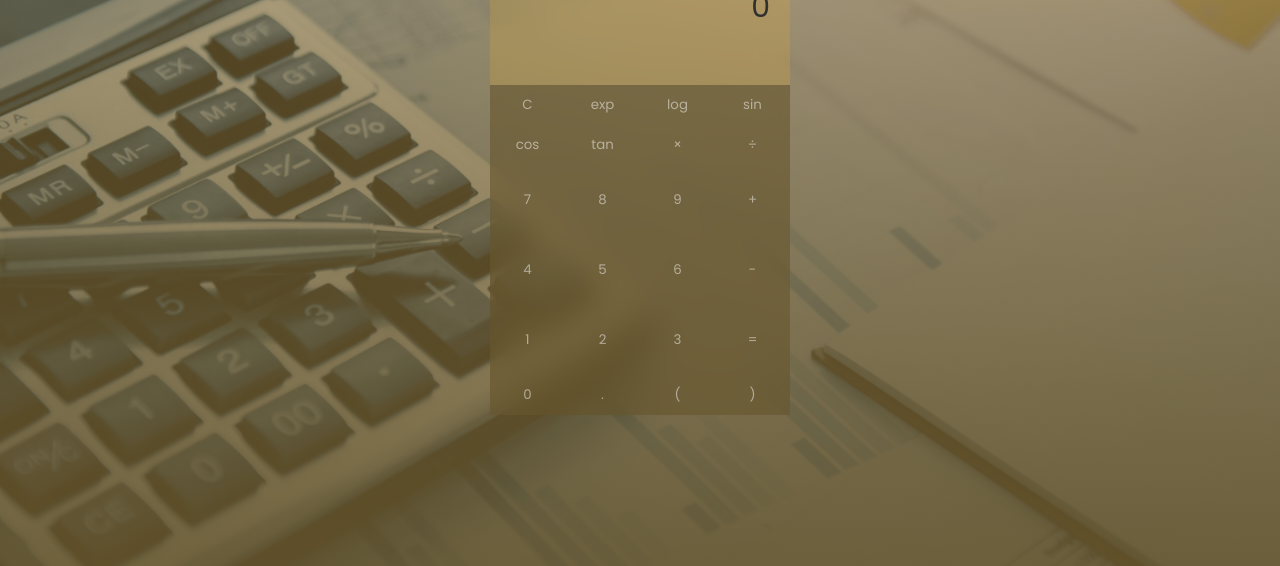
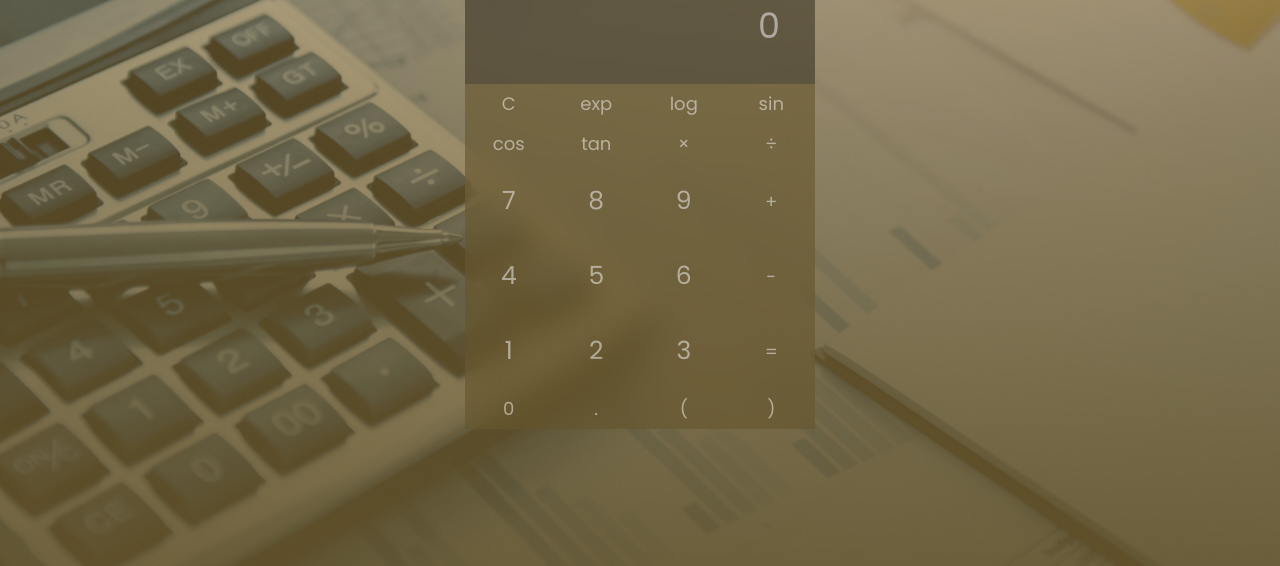
Before and after one commit to Mahmoud46/Web_simple_applications, a plain HTML site: page calculax_simple_calculator/index.html in a window 1280 px wide. Shown: the part 234-800 px from the top of the page. Drawn offline with nearby package versions, Linux system fonts and the light colour scheme; a web font is replaced by a local one.

Commit message:
update some apps

```diff
--- a/calculax_simple_calculator/css/style.css
+++ b/calculax_simple_calculator/css/style.css
@@ -18,23 +18,30 @@ body {
 }
 
 .container {
-    width: 300px;
+    width: 350px;
     background: rgba(241, 181, 40, 0.2);
     backdrop-filter: blur(15px);
     color: #30302e;
 }
 
+.output-val {
+    width: 350px;
+    height: 100px;
+    background: rgba(48, 48, 46, 0.6);
+    padding: 15px;
+}
+
 .val {
-    height: 100px;
-    width: 300px;
-    font-size: 30px;
-    padding: 15px;
+    height: 100%;
+    width: 100%;
+    font-size: 35px;
     display: flex;
     justify-content: flex-end;
     flex-wrap: wrap;
     overflow: auto;
     padding: 0 20px;
     text-align: end;
+    color: rgba(252, 252, 252, 0.5);
 }
 
 .buttons {
@@ -52,10 +59,15 @@ body {
     transition: 0.5s ease-in-out all;
     background: rgba(75, 67, 45, 0.5);
     color: rgba(252, 252, 252, 0.5);
+    font-size: 18px;
 }
 
 .buttons button.r {
-    height: 70px;
+    height: 75px;
+}
+
+.buttons button.r.n {
+    font-size: 25px;
 }
 
 .buttons button:hover {
@@ -64,7 +76,7 @@ body {
 }
 
 h1 {
-    padding: 20px 0 0 20px;
+    padding: 20px;
     display: flex;
     justify-content: flex-start;
     align-items: center;
--- a/calculax_simple_calculator/index.html
+++ b/calculax_simple_calculator/index.html
@@ -13,30 +13,30 @@
 
 <body>
     <div class="container">
-        <h1><img src="./imgs/main-logo.svg" width="70px" alt=""></h1>
+        <h1><img src="./imgs/main-logo.svg" width="60px" alt=""></h1>
         <div class="output-val">
             <p class="val">0</p>
         </div>
         <div class="buttons">
-            <button value="C">C</button>
+            <button class="clear" value="C">C</button>
             <button value="Math.exp(" display="exp(">exp</button>
-            <button value="Math.log(" display="log(">log</button>
+            <button value="Math.log10(" display="log(">log</button>
             <button value="Math.sin((Math.PI/180)*" display="sin(">sin</button>
             <button value="Math.cos((Math.PI/180)*" display="cos(">cos</button>
             <button value="Math.tan((Math.PI/180)*" display="tan(">tan</button>
             <button value="*" display="&times;">&times;</button>
             <button value="/" display="&div;">&div;</button>
-            <button class="r" value="7" display="7">7</button>
-            <button class="r" value="8" display="8">8</button>
-            <button class="r" value="9" display="9">9</button>
+            <button class="r n" value="7" display="7">7</button>
+            <button class="r n" value="8" display="8">8</button>
+            <button class="r n" value="9" display="9">9</button>
             <button class="r" value="+" display="+">+</button>
-            <button class="r" value="4" display="4">4</button>
-            <button class="r" value="5" display="5">5</button>
-            <button class="r" value="6" display="6">6</button>
+            <button class="r n" value="4" display="4">4</button>
+            <button class="r n" value="5" display="5">5</button>
+            <button class="r n" value="6" display="6">6</button>
             <button class="r" class="r" value="-" display="-">-</button>
-            <button class="r" value="1" display="1">1</button>
-            <button class="r" value="2" display="2">2</button>
-            <button class="r" value="3" display="3">3</button>
+            <button class="r n" value="1" display="1">1</button>
+            <button class="r n" value="2" display="2">2</button>
+            <button class="r n" value="3" display="3">3</button>
             <button class="r" value="=" display="=">=</button>
             <button value="0" display="0">0</button>
             <button value="." display=".">.</button>
--- a/calculax_simple_calculator/js/script.js
+++ b/calculax_simple_calculator/js/script.js
@@ -1,17 +1,24 @@
 let buttons = document.querySelectorAll('.buttons button'),
-    outValu = document.querySelector('.val');
+    outValu = document.querySelector('.val'),
+    clearBtn = document.querySelector('.clear');
 let calValue = '', stat = true;
 
 buttons.forEach(e => {
     e.addEventListener('click', _ => {
         if (e.getAttribute('value') == 'C') {
             calValue = '';
-            outValu.innerHTML = "0"
+            outValu.innerHTML = "<span>0</span>"
             stat = true;
         }
         else if (e.getAttribute('value') == '=') {
-            outValu.innerHTML = `${eval(calValue).toFixed(2)}`;
-            calValue = `${eval(calValue).toFixed(2)}`;
+            try {
+                calValue = `${eval(calValue).toFixed(2)}`;
+            } catch (e) {
+                alert('Invalid Value!');
+                clearBtn.click();
+                return;
+            }
+            outValu.innerHTML = `<span>${eval(calValue).toFixed(2)}</span>`;
         }
         else {
             if (stat) {
@@ -20,7 +27,7 @@ buttons.forEach(e => {
                 stat = false;
             }
             calValue += e.getAttribute('value');
-            outValu.innerHTML += e.getAttribute('display');
+            outValu.innerHTML += `<span>${e.getAttribute('display')}</span>`;
         }
     })
-})
+});
--- a/vibs_music_player/css/style.css
+++ b/vibs_music_player/css/style.css
@@ -228,3 +228,7 @@ h2 {
     opacity: 0.04;
     z-index: -1;
 }
+
+.music-name.small {
+    font-size: 30px;
+}
--- a/vibs_music_player/js/script.js
+++ b/vibs_music_player/js/script.js
@@ -94,7 +94,7 @@ function setMusic(i) {
     seekBar.value = 0;
     currentMusic = i;
     music.src = song.path;
-
+    song.name.length >= 12 ? musicName.classList.add('small') : musicName.classList.contains('small') ? musicName.classList.remove('small') : null;
     musicName.innerText = song.name;
     musicArtist.innerText = song.artist;
     songDisk.style.backgroundImage = `url('${song.cover}')`;
```
